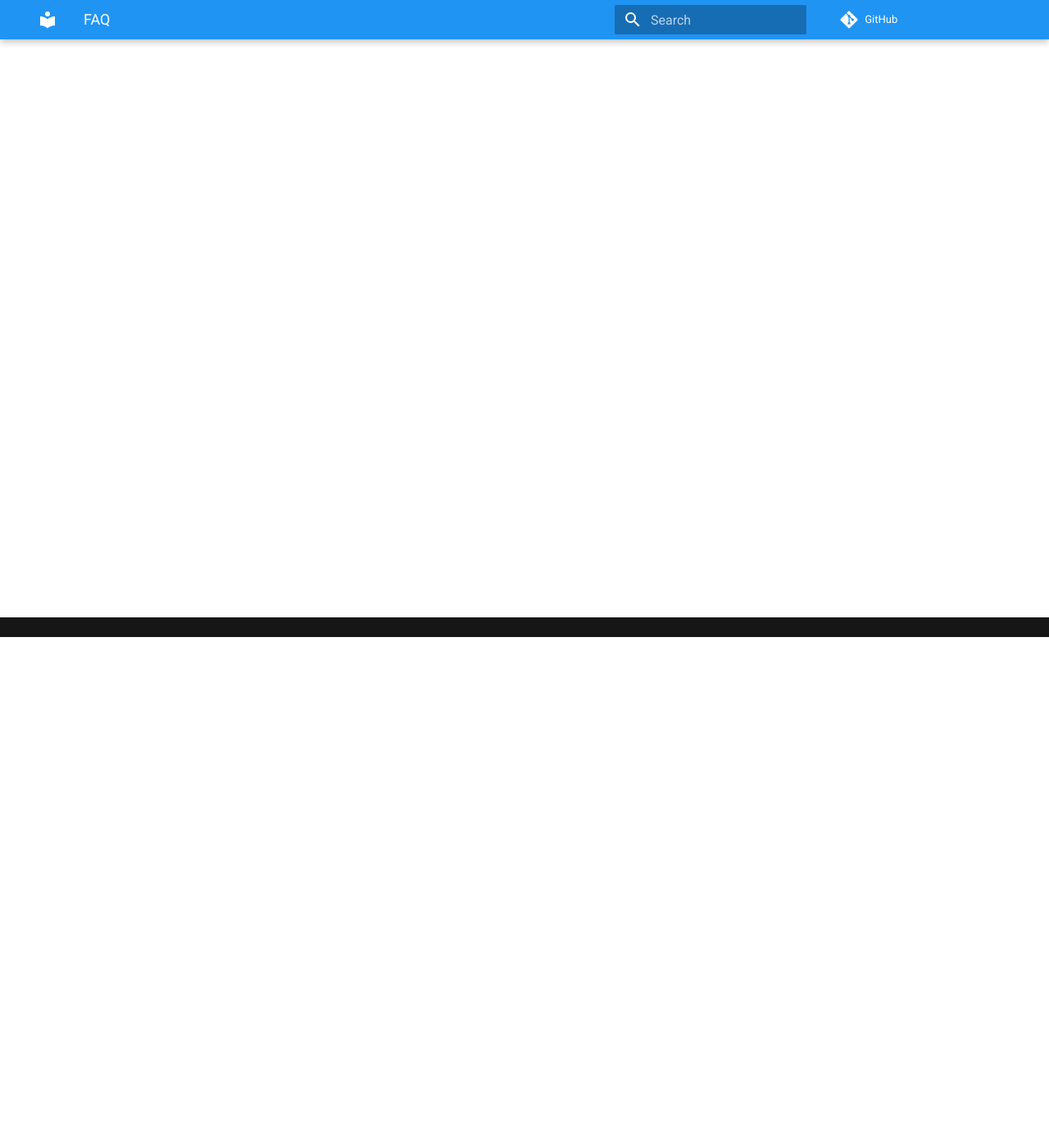
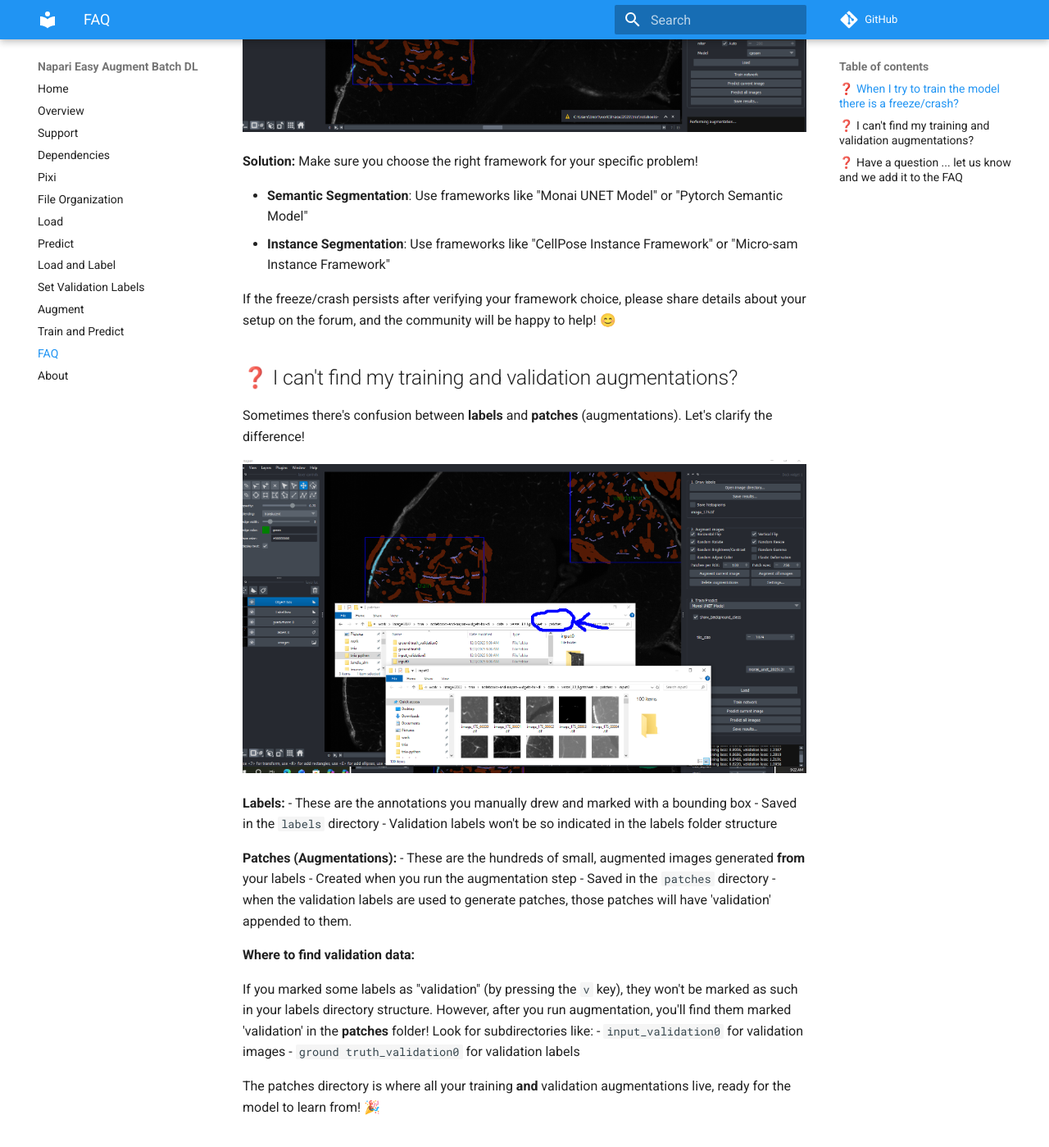
Before and after one commit to True-North-Intelligent-Algorithms/napari-easy-augment-batch-dl, an MkDocs documentation site: the page built from docs/faq.md, in a window 1280 px wide and 1400 px high, scrolled down 623 px. Shown: the whole window at 82% size. Built offline with MkDocs 1.6.1 and Material for MkDocs 9.7.7, drawn with Linux system fonts in a browser that asks for light colours; some of the changed text lies outside the part shown.

Commit message:
Add a couple of questions to FAQs

```diff
--- a/docs/faq.md
+++ b/docs/faq.md
@@ -1,3 +1,43 @@
 # Frequently Asked Questions (FAQ)
 
+## ❓ When I try to train the model there is a freeze/crash?
+
+This can happen for several reasons, and we recommend posting on [image.sc](https://forum.image.sc/) to get help troubleshooting deep learning dependencies and GPU drivers.
+
+One common issue we've noticed is that **training with the wrong model type** can lead to problems. For example, in the screenshot below, the labels are drawn for **semantic segmentation**, but issues can occur if you accidentally select an **instance segmentation** framework instead.
+
+![Troubleshoot Models](images/trouble_shoot_models.png)
+
+**Solution:** Make sure you choose the right framework for your specific problem!
+
+- **Semantic Segmentation**: Use frameworks like "Monai UNET Model" or "Pytorch Semantic Model"
+- **Instance Segmentation**: Use frameworks like "CellPose Instance Framework" or "Micro-sam Instance Framework"
+
+If the freeze/crash persists after verifying your framework choice, please share details about your setup on the forum, and the community will be happy to help! 😊
+
+## ❓ I can't find my training and validation augmentations?
+
+Sometimes there's confusion between **labels** and **patches** (augmentations). Let's clarify the difference!
+
+![Troubleshoot Patches](images/trouble_shoot_patches.png)
+
+**Labels:**
+- These are the annotations you manually drew and marked with a bounding box
+- Saved in the `labels` directory
+- Validation labels won't be so indicated in the labels folder structure
+
+**Patches (Augmentations):**
+- These are the hundreds of small, augmented images generated **from** your labels
+- Created when you run the augmentation step
+- Saved in the `patches` directory
+- when the validation labels are used to generate patches, those patches will have 'validation' appended to them.
+
+**Where to find validation data:**
+
+If you marked some labels as "validation" (by pressing the `v` key), they won't be marked as such in your labels directory structure. However, after you run augmentation, you'll find them marked 'validation' in the **patches** folder! Look for subdirectories like:
+- `input_validation0` for validation images
+- `ground truth_validation0` for validation labels
+
+The patches directory is where all your training **and** validation augmentations live, ready for the model to learn from! 🎉
+
 ## ❓ Have a question ... let us know and we add it to the FAQ
```
Also changed, not shown: docs/images/trouble_shoot_models.png (added), docs/images/trouble_shoot_patches.png (added).
